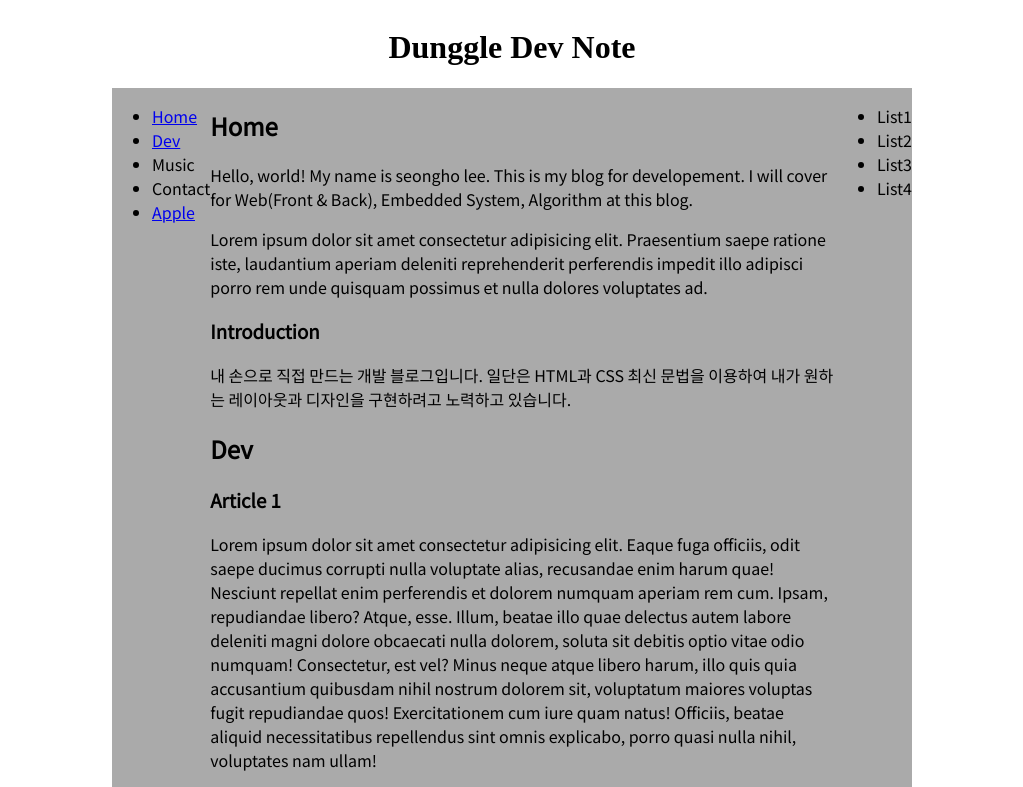
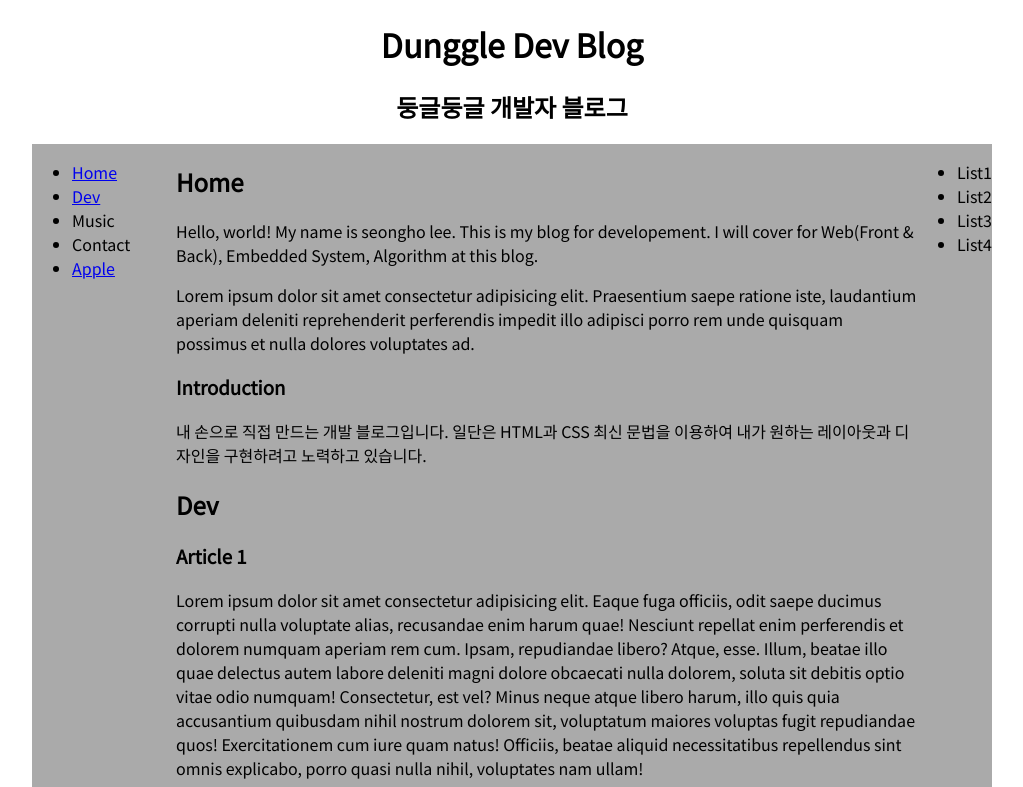
Before and after one commit to shythm/dev-blog, a plain HTML site: page index.html in a window 1280 px wide. Shown: the top 787 px of the page, without its empty margins (128-1151 px from the left). Drawn offline with Linux system fonts and the light colour scheme.

Commit message:
resize the flex-container by window size

```diff
--- a/index.css
+++ b/index.css
@@ -1,20 +1,32 @@
+/*
+    flex를 적극적으로 활용하자
+    https://www.w3schools.com/css/css3_flexbox.asp
+*/
+
 body {
     display: flex;
     flex-flow: column nowrap;
     /* justify-content: center; */
     align-items: center;
+    margin: 0;
+    font-family: 'Noto Sans KR', sans-serif;
+}
+
+header {
+    text-align: center;
 }
 
 .flex-container {
     display: flex; /* A Flexible Layout must have a parent element with the display property set to flex. */
     flex-flow: row nowrap; /* This is equal to "flex-direction: row; flex-wrap: nowrap" */
     background-color: #aaaaaa;
-    font-family: 'Noto Sans KR', sans-serif;
-    width: 50rem;
+    width: 75%;
 }
 
 .flex-container-left {
     order: 1;
+    flex-shrink: 0;
+    flex-basis: 15%;
     /* flex-grow: 1; */
     /* flex: 0 1 auto; */
 }
--- a/index.html
+++ b/index.html
@@ -14,7 +14,8 @@
 
     <body>
         <header>
-            <h1>Dunggle Dev Note</h1>
+            <h1>Dunggle Dev Blog</h1>
+            <h2>둥글둥글 개발자 블로그</h2>
         </header>
 
         <div class="flex-container">
```
